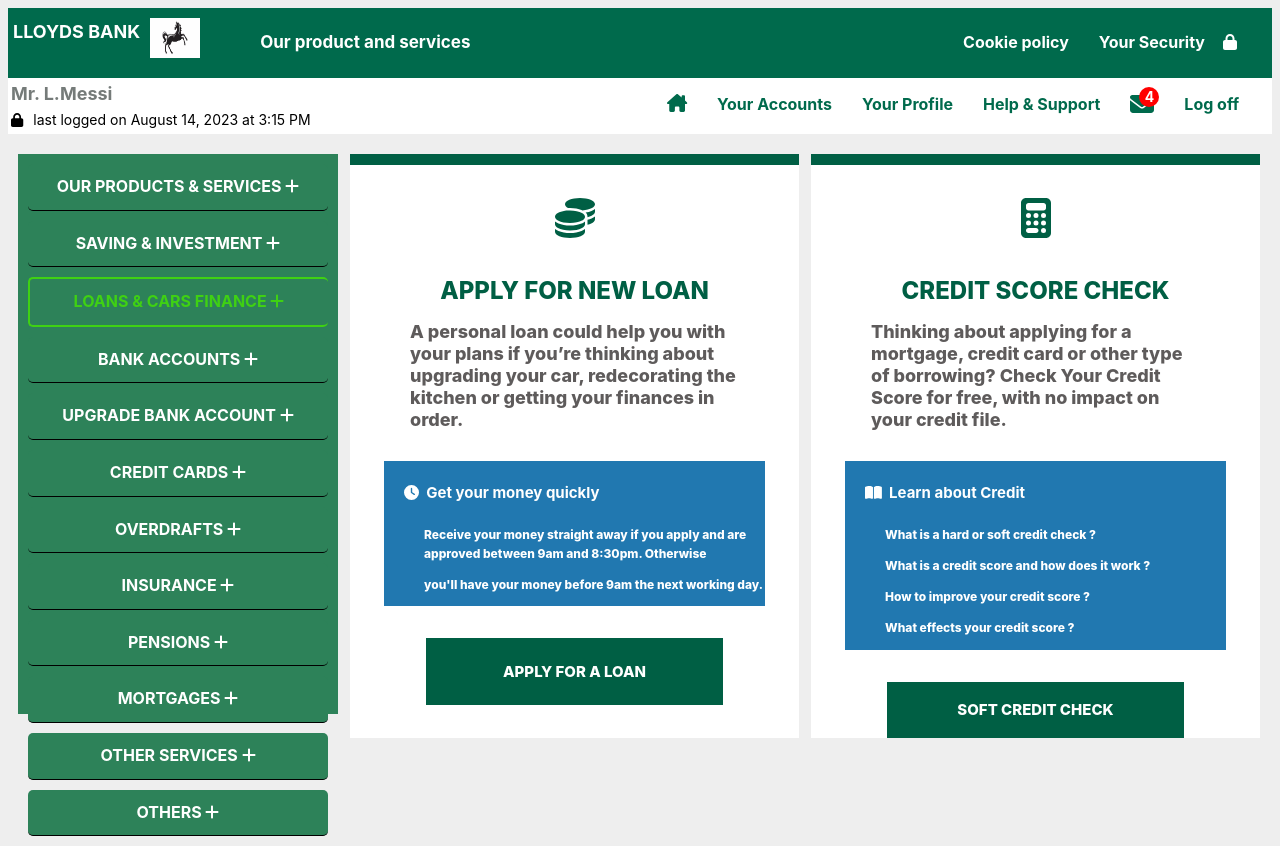
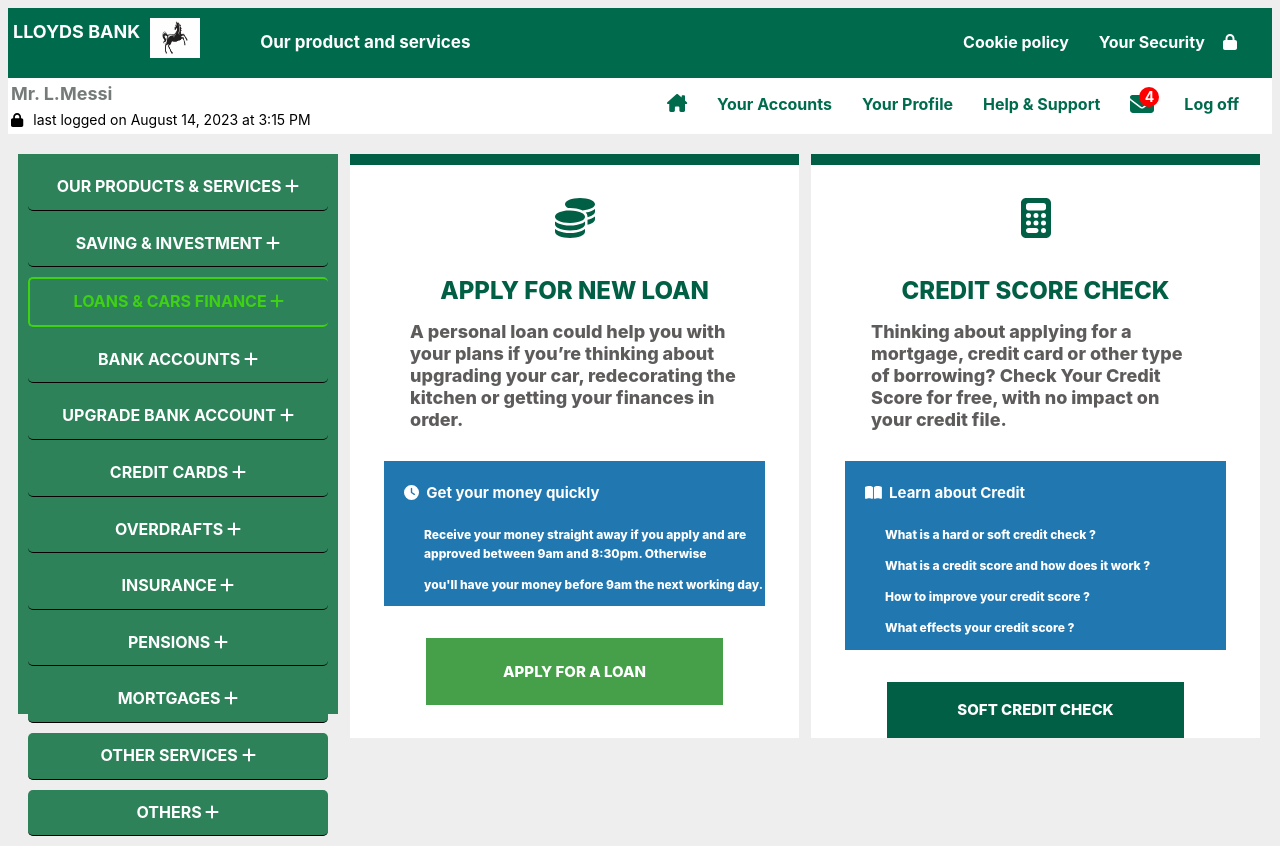
Before and after one commit to Safo-Samson/customer-interface-decisioning, a React (Vite) app: page / in a window 1280 px wide. In both pictures the pointer is over the button "APPLY FOR A LOAN". Built offline with nearby package versions, Linux system fonts and the light colour scheme.

Commit message:
icon eidt

```diff
--- a/src/components/HomeLoan/HomeCard.css
+++ b/src/components/HomeLoan/HomeCard.css
@@ -80,6 +80,7 @@ margin-left: 20px;
     font-size: 12px;
     align-items: left;
     margin-left: 20px;
+    cursor: pointer;
 
     /* padding: 10px */
 }
@@ -94,3 +95,7 @@ font-weight: 800;
 text-transform: uppercase;
 border: none;
 }
+
+.homeCard-button:hover{
+    background-color: #45a049;
+}
```
